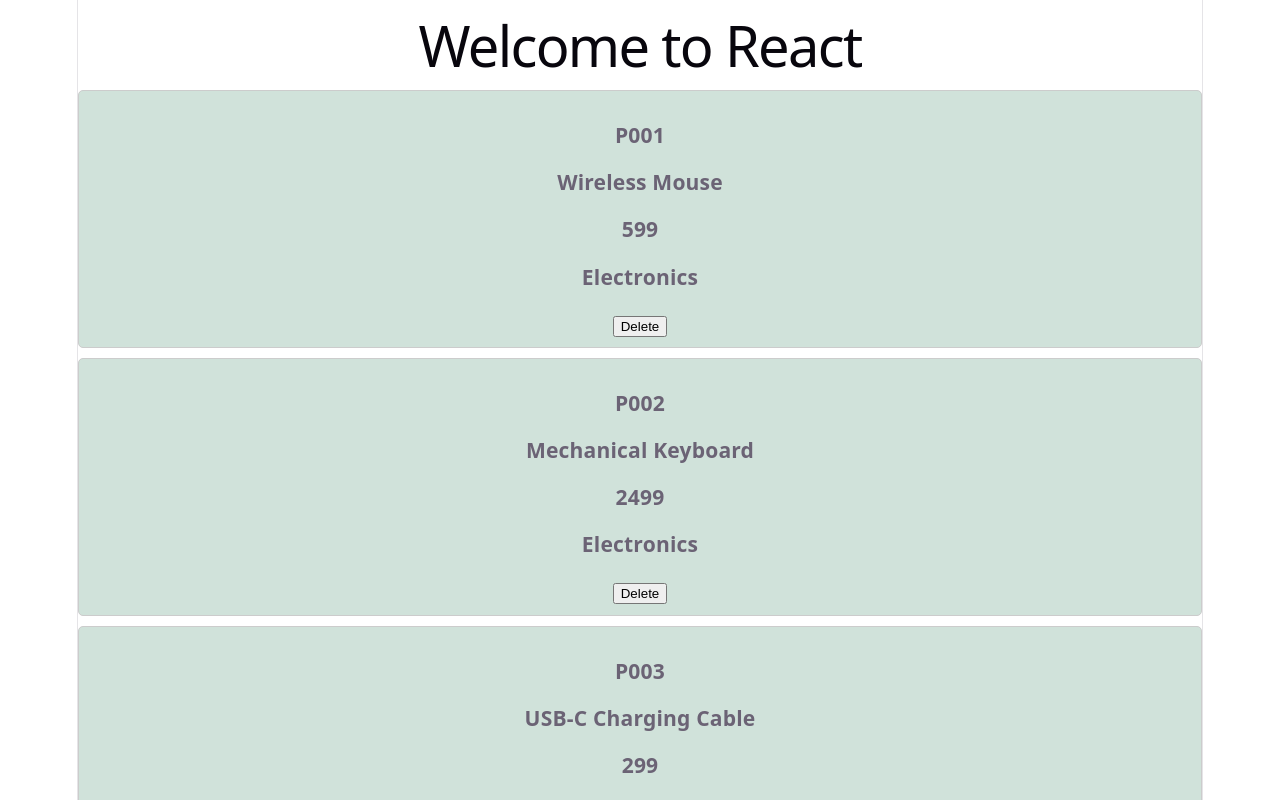
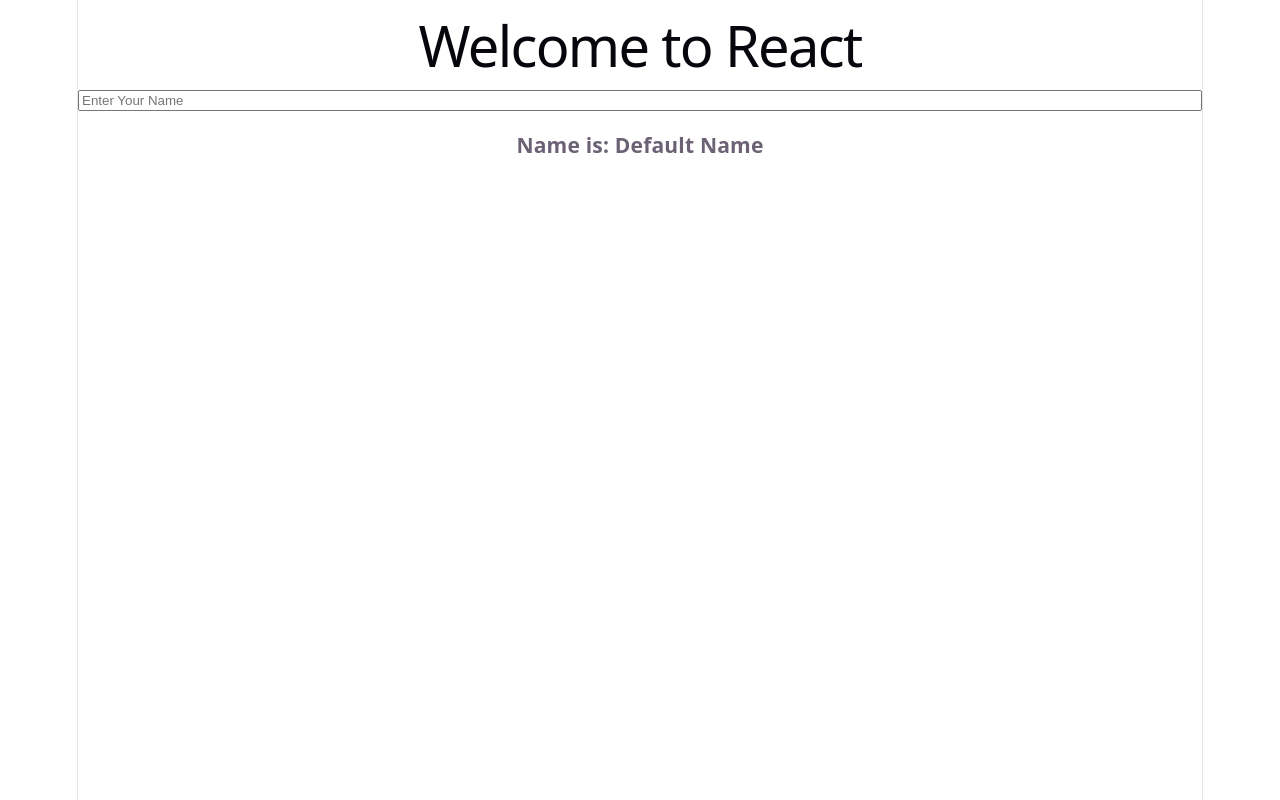
Before and after one commit to gloriousbubble8/citizen-react-ui, a React (Vite) app: page / in a window 1280 px wide. Shown: the top 800 px of the page. Built offline with nearby package versions, Linux system fonts and the light colour scheme.

Commit message:
React useState Hook Application

```diff
--- a/src/App.tsx
+++ b/src/App.tsx
@@ -1,11 +1,11 @@
 import "./App.css";
-import ProductParent from "./components/comp-communication/product-parent";
+import UseStateHook from "./hooks/useStateHook";
 
 function App() {
   return (
     <>
       <h1>Welcome to React</h1>
-      <ProductParent />
+      <UseStateHook />
     </>
   );
 }
--- /dev/null
+++ b/src/hooks/useStateHook.tsx
@@ -0,0 +1,27 @@
+import { useState } from "react";
+
+function UseStateHook() {
+  const [name, setName] = useState("Default Name");
+
+  function updateName(event: React.ChangeEvent<HTMLInputElement>) {
+    // let updatedName = (
+    //   document.getElementById("input-element") as HTMLInputElement
+    // ).value;
+    // setName(updatedName);
+    setName(event.target?.value);
+  }
+
+  return (
+    <>
+      <input
+        type="text"
+        id="input-element"
+        placeholder="Enter Your Name"
+        onChange={updateName}
+      />
+      <h3>Name is: {name}</h3>
+    </>
+  );
+}
+
+export default UseStateHook;
```
